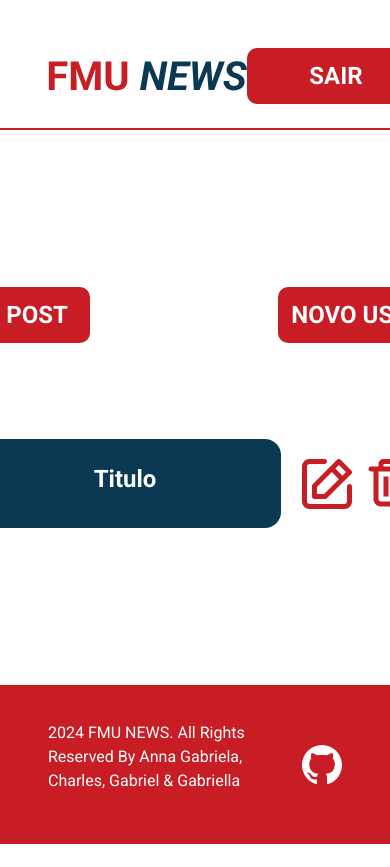
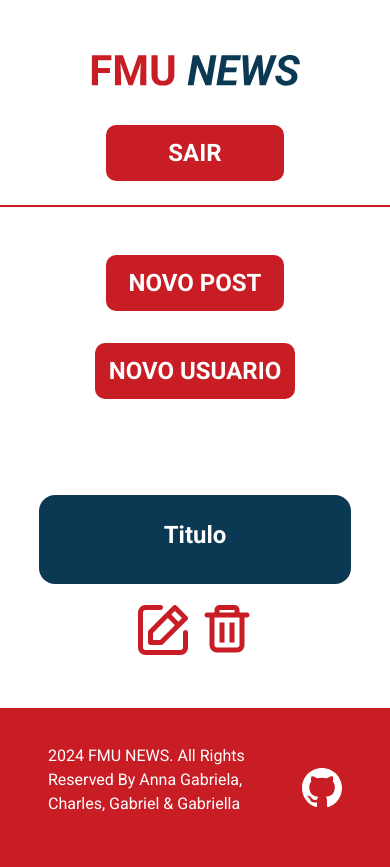
Before and after one commit to annaagabi/fmu-news, a PHP site: page /pages/todas-noticias.html in a window 390 px wide; the page is wider, and only the part inside the window is pictured. Before the commit the page ends 844 px from the top of that part, so only its background shows below. Run offline with PHP 8.4, Linux system fonts and the light colour scheme.

Commit message:
Fix: deixando a página de todas as noticias responsiva

```diff
--- a/assets/css/todas-style.css
+++ b/assets/css/todas-style.css
@@ -1,9 +1,4 @@
 @import 'global.css';
-
-html, body {
-    height: 100%;
-    margin: 0;
-}
 
 /* HEADER */
 .fonte-24{
@@ -31,6 +26,15 @@ html, body {
     width: 12.5rem;
     height: 3.5rem;
 }
+.cabecalho{
+    gap: 2rem
+}
+.cabecalho img{
+    max-width: 209px;
+    width: 100vw;
+    max-height: 45px;
+    height: 100vh;
+}
 
 /* MAIN */
 
@@ -50,7 +54,7 @@ html, body {
 }
 
 .gap-botoes{
-    gap: 60%;
+    gap: 70%;
 }
 /* .botao-post{
     position: absolute;
@@ -107,7 +111,9 @@ html, body {
 /* FOOTER */
 
 footer{
-    height: 9.93rem;
+    flex-shrink: 0;
+    max-height: 9.93rem;
+    height: 100vh;
 }
 
 .fundo-vermelho{
@@ -121,3 +127,31 @@ footer{
 .fonte-16{
     font-size: 1rem;
 }
+
+
+
+@media(max-width:1000px){
+    .botoes-todas{
+        max-width: 600px;
+    }
+}
+@media(max-width:700px){
+    .botoes-todas{
+        max-width: 200px;
+    }
+    .card-noticia{
+        flex-direction: column;
+    }
+}
+
+@media(max-width: 500px){
+    .cabecalho{
+        flex-direction: column;
+        gap:2rem;
+    }
+    .botoes-todas{
+        flex-direction: column;
+        gap: 2rem;
+        align-items: center;
+    }
+}
--- a/pages/todas-noticias.html
+++ b/pages/todas-noticias.html
@@ -9,13 +9,13 @@
 </head>
 <body>
     <header class="borda-vermelha border-2 border-top-0 border-end-0 border-start-0 mb-5">
-        <div class="d-flex justify-content-between align-items-center m-5 mb-4">
+        <div class="d-flex justify-content-between align-items-center m-5 mb-4 cabecalho">
             <img src="../assets/imagens/logo.svg" alt="Lodo do FMU News com o FMU na cor vermelha e o News na cor azul">
             <a href="./index.html"><button class="botao-estilo botao-cadastro borda-raio fw-bold fonte-24">SAIR</button></a>
         </div>
     </header>
     <main class="container d-flex justify-content-center align-items-center flex-column teste">
-        <div class="d-flex largura justify-content-center gap-botoes">
+        <div class="d-flex largura justify-content-center gap-botoes botoes-todas">
             <a href="./nova-noticia.html"><button class="botao-estilo botao-cadastro borda-raio fw-bold fonte-24 botao-post">NOVO POST</button></a>
             <a href="./cadastro.html"><button class="botao-estilo botao-usuario borda-raio fw-bold fonte-24 botao-usuario mr-5">NOVO USUARIO</button></a>
         </div>
@@ -42,7 +42,7 @@
         </div>
       </div>
     </main>
-    <footer class="fundo-vermelho mt-5 d-flex justify-content-between align-items-center w-100 ">
+    <footer class="fundo-vermelho mt-5 d-flex justify-content-between align-items-center w-100 position-relative bottom-0">
         <p class="texto-branco fonte-16 ms-5">2024 FMU NEWS. All Rights Reserved By Anna Gabriela, Charles, Gabriel & Gabriella</p>
         <a href="https://github.com/annaagabi/fmu-news" target="_blank" class="me-5"><img src="../assets/imagens/github.svg" alt="Logo do github na cor branca"></a>
     </footer>
```
